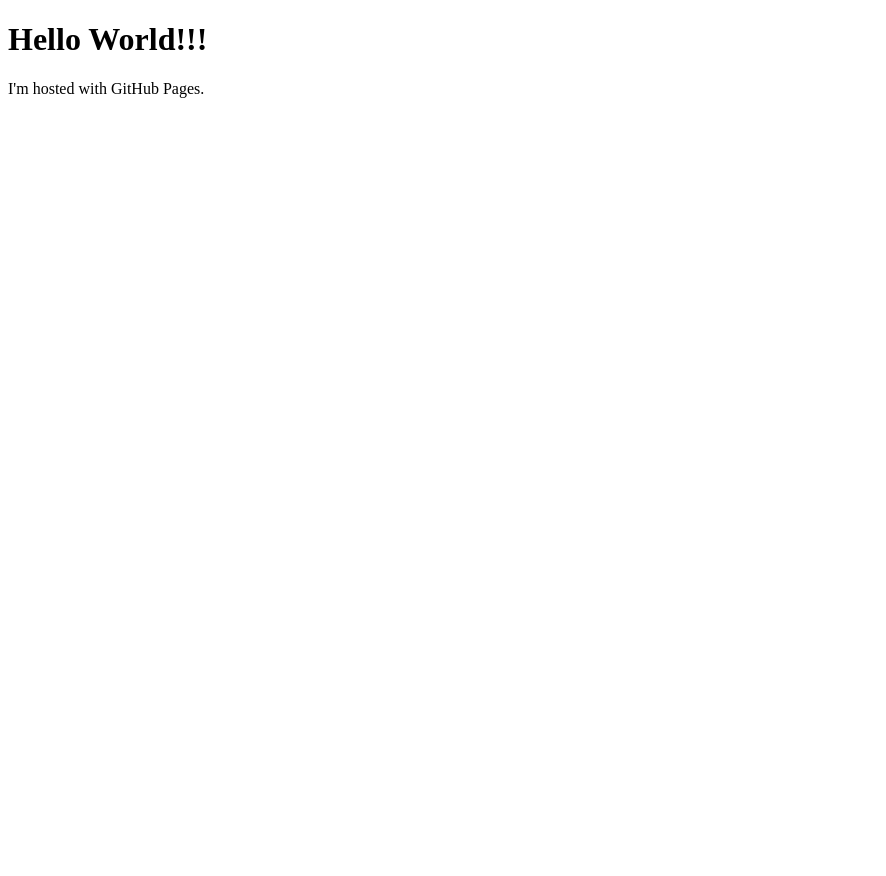
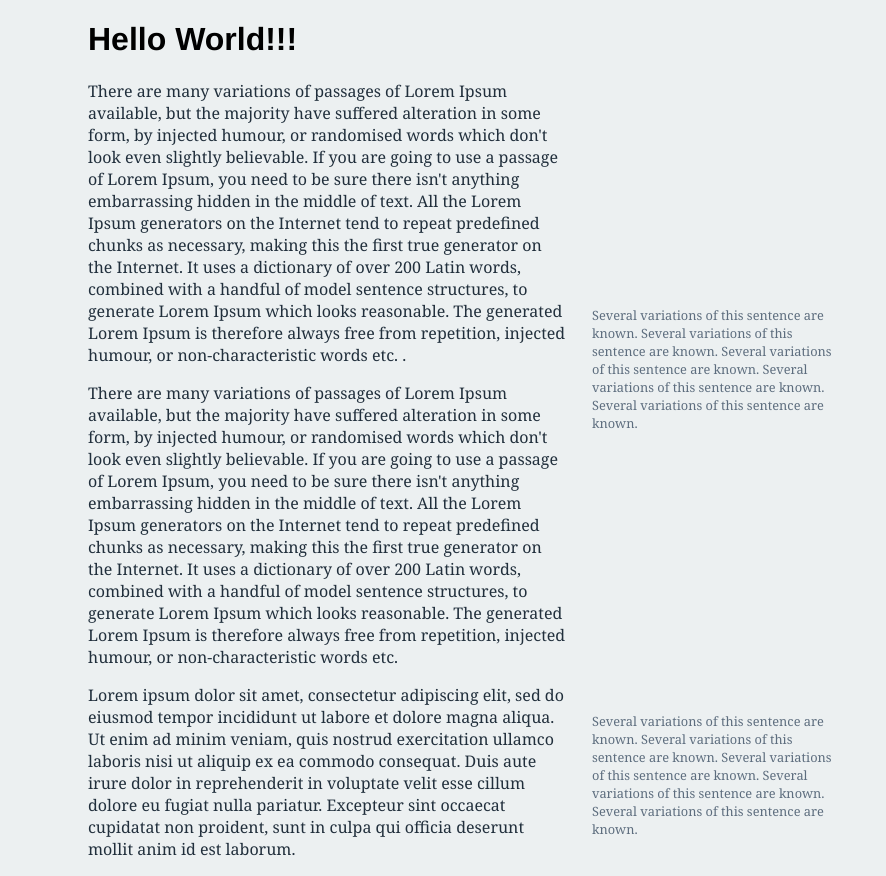
Before and after one commit to mcdirmid/spp, a plain HTML site: page index.html in a window 1280 px wide. Shown: the whole page, without its empty margins (0-886 px from the left). Before the commit the page ends 800 px from the top, so only its background shows below. Drawn offline with Linux system fonts and the light colour scheme.

Commit message:
adding more stuff.

```diff
--- a/index.html
+++ b/index.html
@@ -1,7 +1,45 @@
 <!DOCTYPE html>
 <html>
+
+<head>
+   <title>The Super Programmer Project</title>
+   <link rel="stylesheet" href="mystyle.css">
+</head>
+
 <body>
-<h1>Hello World!!!</h1>
-<p>I'm hosted with GitHub Pages.</p>
+   <h1>Hello World!!!</h1>
+   <article>
+      <p>
+         There are many variations of passages of Lorem Ipsum available, but the majority have suffered alteration in
+         some form, by injected humour, or randomised words which don't look even slightly believable. If you are going
+         to use a passage of Lorem Ipsum, you need to be sure there isn't anything embarrassing hidden in the middle of
+         text. All the Lorem Ipsum generators on the Internet tend to repeat predefined chunks as necessary, making
+         this the first true generator on the Internet. It uses a dictionary of over 200 Latin words, combined with a
+         handful of model sentence structures, to generate Lorem Ipsum which looks reasonable. The generated Lorem
+         Ipsum is therefore always free from repetition, injected humour, or non-characteristic words etc.
+         <span class="sidenote">Several variations of this sentence are known. Several variations of this
+               sentence are known. Several variations of this sentence are known. Several variations of this sentence are
+               known. Several variations of this sentence are known.</span>.
+      </p>
+      <p>
+         There are many variations of passages of Lorem Ipsum available, but the majority have suffered alteration in
+         some form, by injected humour, or randomised words which don't look even slightly believable. If you are going
+         to use a passage of Lorem Ipsum, you need to be sure there isn't anything embarrassing hidden in the middle of
+         text. All the Lorem Ipsum generators on the Internet tend to repeat predefined chunks as necessary, making
+         this the first true generator on the Internet. It uses a dictionary of over 200 Latin words, combined with a
+         handful of model sentence structures, to generate Lorem Ipsum which looks reasonable. The generated Lorem
+         Ipsum is therefore always free from repetition, injected humour, or non-characteristic words etc.
+      </p>
+      <p>
+         Lorem ipsum dolor sit amet, consectetur adipiscing elit, sed do eiusmod tempor incididunt ut labore et dolore
+         magna aliqua. Ut enim ad minim veniam, quis nostrud exercitation ullamco laboris nisi ut aliquip ex ea commodo
+         consequat<span class="sidenote">Several variations of this sentence are known. Several variations of this
+            sentence are known. Several variations of this sentence are known. Several variations of this sentence are
+            known. Several variations of this sentence are known.</span>.
+         Duis aute irure dolor in reprehenderit in voluptate velit esse cillum dolore eu fugiat nulla pariatur.
+         Excepteur sint occaecat cupidatat non proident, sunt in culpa qui officia deserunt mollit anim id est laborum.
+      </p>
+   </article>
 </body>
+
 </html>
--- /dev/null
+++ b/mystyle.css
@@ -0,0 +1,51 @@
+body {
+   padding-left: 5em;
+   font-family: Georgia, "Times New Roman", Times, serif;
+   color: #212F3C;
+   background-color:#ECF0F1;
+   max-width: 60em;
+ }
+ article {
+   width: 50%;
+   margin-left: 0px;
+   margin-right: auto;
+ }
+ .sidenote {
+   float: right;
+   width: 50%;
+   margin-right: -55%;
+   position: relative;
+   transform: translateY(-30%);
+   font-size: 80%;
+   color: #5D6D7E;
+ }
+
+ ul.navbar {
+   list-style-type: none;
+   padding: 0;
+   margin: 0;
+   position: absolute;
+   top: 2em;
+   left: 1em;
+   width: 9em
+}
+ h1 {
+    color: black;
+   font-family: Helvetica, Geneva, Arial, SunSans-Regular, sans-serif
+ }
+ ul.navbar li {
+   background: white;
+   margin: 0.5em 0;
+   padding: 0.3em;
+   border-right: 1em solid black
+}
+ ul.navbar a {
+   text-decoration: none
+}
+ a:link { color: orangered }
+ a:visited { color: orange }
+ address {
+   margin-top: 1em;
+   padding-top: 1em;
+   border-top: thin dotted
+}
```
Also changed, not shown: 1 other file.
